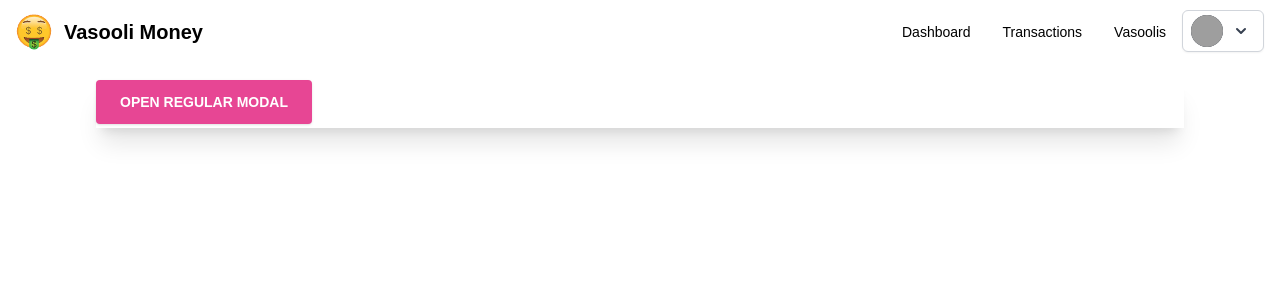
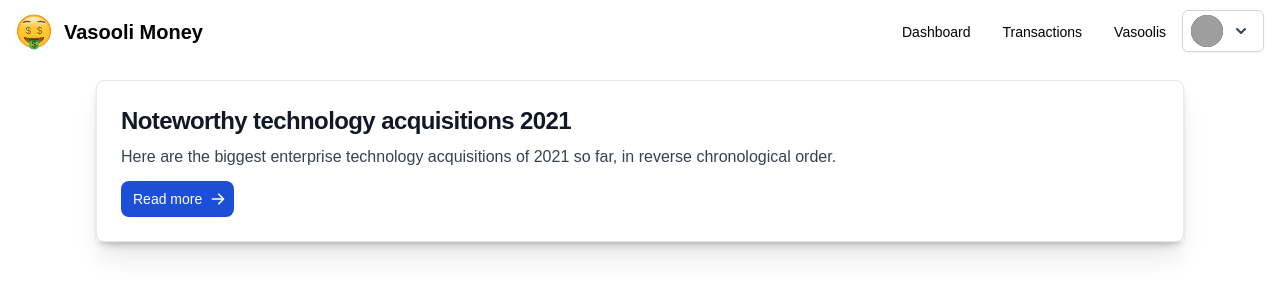
Before and after one commit to Mayank-MP05/vasooli-2.0-frontend, a Next.js app: page /test in a window 1280 px wide. Shown: the top 300 px of the page. Built offline with nearby package versions, Linux system fonts and the light colour scheme; grey boxes are pictures that could not be loaded.

Commit message:
[COMMON] Added common API client #11

```diff
--- a/components/vasooli-card.tsx
+++ b/components/vasooli-card.tsx
@@ -1,7 +1,35 @@
 import React from "react";
 
 const VasooliCard = () => {
-  return <div>VasooliCard</div>;
+  return (
+    <div className="p-6 bg-white rounded-lg border border-gray-200 shadow-md dark:bg-gray-800 dark:border-gray-700">
+      <div>
+        <h5 className="mb-2 text-2xl font-bold tracking-tight text-gray-900 dark:text-white">
+          Noteworthy technology acquisitions 2021
+        </h5>
+      </div>
+      <p className="mb-3 font-normal text-gray-700 dark:text-gray-400">
+        Here are the biggest enterprise technology acquisitions of 2021 so far,
+        in reverse chronological order.
+      </p>
+      <div className="inline-flex items-center py-2 px-3 text-sm font-medium text-center text-white bg-blue-700 rounded-lg hover:bg-blue-800 focus:ring-4 focus:outline-none focus:ring-blue-300 dark:bg-blue-600 dark:hover:bg-blue-700 dark:focus:ring-blue-800">
+        Read more
+        <svg
+          aria-hidden="true"
+          className="ml-2 -mr-1 w-4 h-4"
+          fill="currentColor"
+          viewBox="0 0 20 20"
+          xmlns="http://www.w3.org/2000/svg"
+        >
+          <path
+            fill-rule="evenodd"
+            d="M10.293 3.293a1 1 0 011.414 0l6 6a1 1 0 010 1.414l-6 6a1 1 0 01-1.414-1.414L14.586 11H3a1 1 0 110-2h11.586l-4.293-4.293a1 1 0 010-1.414z"
+            clip-rule="evenodd"
+          ></path>
+        </svg>
+      </div>
+    </div>
+  );
 };
 
 export default VasooliCard;
--- a/package.json
+++ b/package.json
@@ -12,6 +12,7 @@
     "@headlessui/react": "^1.6.6",
     "@heroicons/react": "v1",
     "@reduxjs/toolkit": "^1.8.5",
+    "axios": "^0.27.2",
     "flowbite": "^1.5.2",
     "flowbite-react": "^0.1.10",
     "next": "12.2.5",
--- a/pages/test/index.tsx
+++ b/pages/test/index.tsx
@@ -2,11 +2,12 @@
 import ConfirmDeleteModal from "../../components/common/confirm-delete-modal";
 import SignInForm from "../../components/modals/sign-in-form";
 import ModalWrapper from "../../components/modals/modal-wrapper";
+import VasooliCard from "../../components/vasooli-card";
 
 const TestPage = () => {
   return (
-    <div className="max-w-md">
-      <ModalWrapper isOpen={true} />
+    <div className="">
+      <VasooliCard />
     </div>
   );
 };
```
Also changed, not shown: utils/api-client.ts (added, +46 -0 lines), 2 other files (tests, documents, lock files or other folders).
